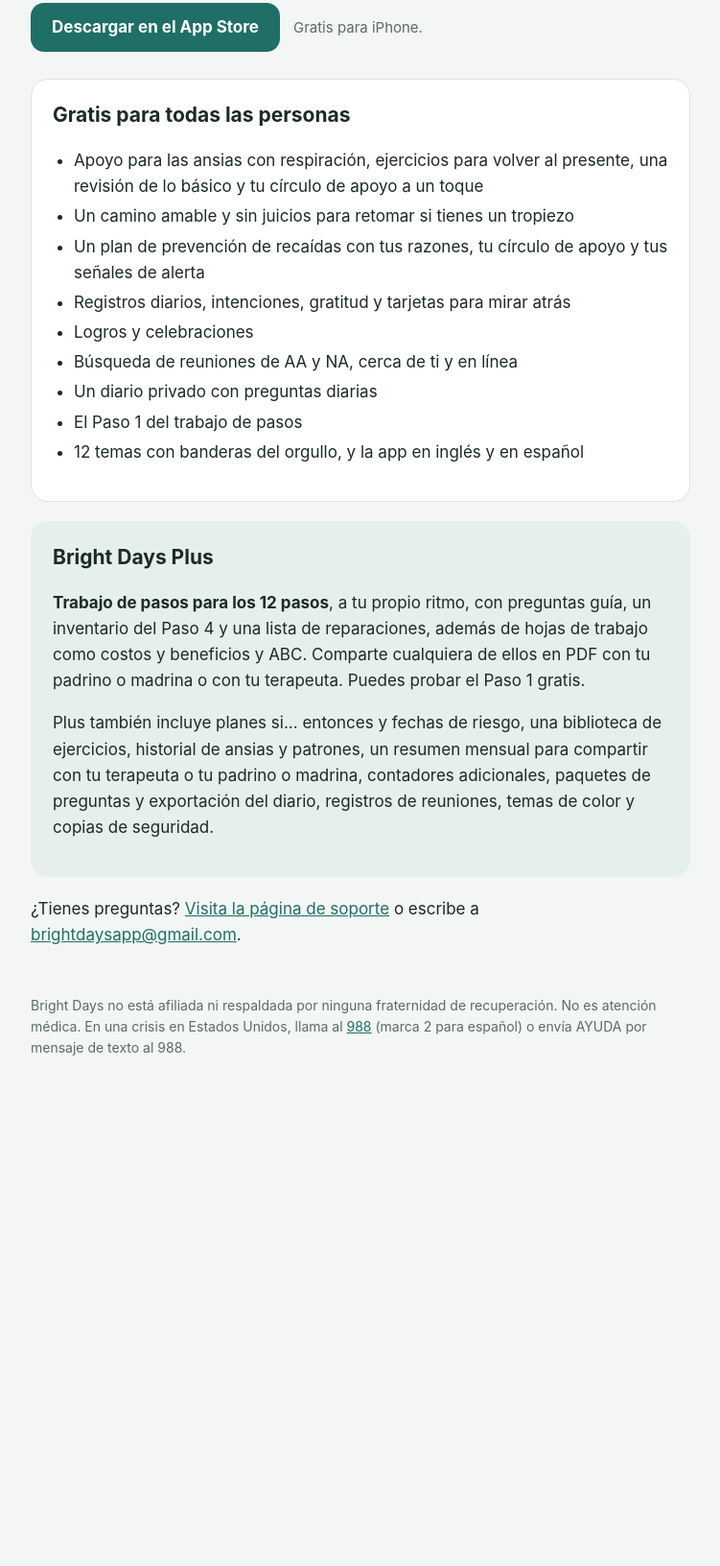
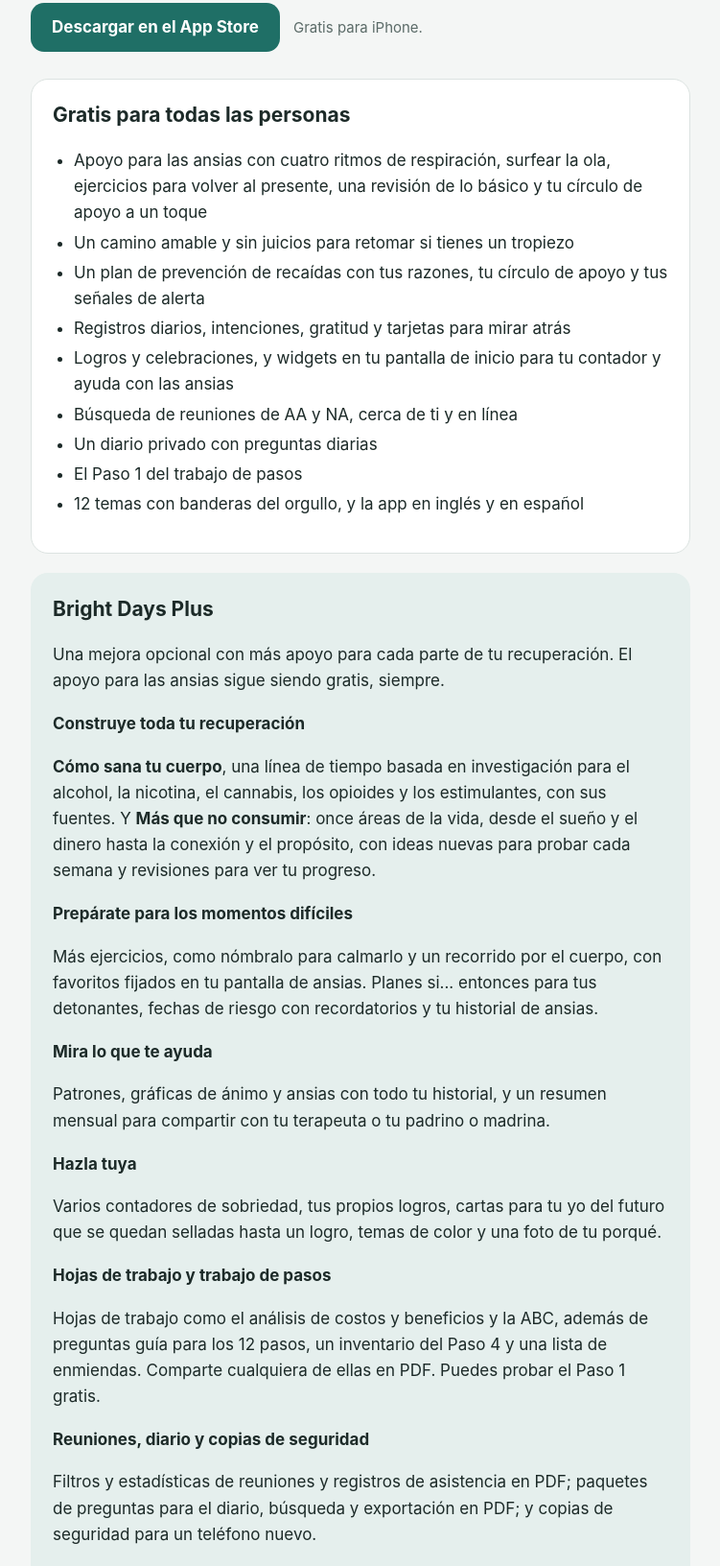
Before and after one commit to netrefajaz/brightdays, a plain HTML site: page index-es.html in a window 1280 px wide. Shown: the part 308-1940 px from the top of the page at 96% size, without its empty margins (264-1015 px from the left). Before the commit the page ends 1476 px from the top, so only its background shows below. Drawn offline with Linux system fonts and the light colour scheme.

Commit message:
Website: detailed Plus section and new free features
- Plus section now lists all six groups with headings, including How your body
  heals and More than not using, in English and Spanish
- Free list adds four breathing patterns, urge surfing, and Home Screen widgets
- Spacing for headings inside cards

Co-Authored-By: Claude Opus 5.5 <noreply@anthropic.com>
Claude-Session: https://claude.ai/code/session_01BtmGbLjCrccEgT1X8fBLK2

```diff
--- a/index-es.html
+++ b/index-es.html
@@ -27,11 +27,11 @@
   <div class="card">
     <h2>Gratis para todas las personas</h2>
     <ul>
-      <li>Apoyo para las ansias con respiración, ejercicios para volver al presente, una revisión de lo básico y tu círculo de apoyo a un toque</li>
+      <li>Apoyo para las ansias con cuatro ritmos de respiración, surfear la ola, ejercicios para volver al presente, una revisión de lo básico y tu círculo de apoyo a un toque</li>
       <li>Un camino amable y sin juicios para retomar si tienes un tropiezo</li>
       <li>Un plan de prevención de recaídas con tus razones, tu círculo de apoyo y tus señales de alerta</li>
       <li>Registros diarios, intenciones, gratitud y tarjetas para mirar atrás</li>
-      <li>Logros y celebraciones</li>
+      <li>Logros y celebraciones, y widgets en tu pantalla de inicio para tu contador y ayuda con las ansias</li>
       <li>Búsqueda de reuniones de AA y NA, cerca de ti y en línea</li>
       <li>Un diario privado con preguntas diarias</li>
       <li>El Paso 1 del trabajo de pasos</li>
@@ -41,8 +41,19 @@
 
   <div class="card soft">
     <h2>Bright Days Plus</h2>
-    <p><strong>Trabajo de pasos para los 12 pasos</strong>, a tu propio ritmo, con preguntas guía, un inventario del Paso 4 y una lista de reparaciones, además de hojas de trabajo como costos y beneficios y ABC. Comparte cualquiera de ellos en PDF con tu padrino o madrina o con tu terapeuta. Puedes probar el Paso 1 gratis.</p>
-    <p>Plus también incluye planes si... entonces y fechas de riesgo, una biblioteca de ejercicios, historial de ansias y patrones, un resumen mensual para compartir con tu terapeuta o tu padrino o madrina, contadores adicionales, paquetes de preguntas y exportación del diario, registros de reuniones, temas de color y copias de seguridad.</p>
+    <p>Una mejora opcional con más apoyo para cada parte de tu recuperación. El apoyo para las ansias sigue siendo gratis, siempre.</p>
+    <h3>Construye toda tu recuperación</h3>
+    <p><strong>Cómo sana tu cuerpo</strong>, una línea de tiempo basada en investigación para el alcohol, la nicotina, el cannabis, los opioides y los estimulantes, con sus fuentes. Y <strong>Más que no consumir</strong>: once áreas de la vida, desde el sueño y el dinero hasta la conexión y el propósito, con ideas nuevas para probar cada semana y revisiones para ver tu progreso.</p>
+    <h3>Prepárate para los momentos difíciles</h3>
+    <p>Más ejercicios, como nómbralo para calmarlo y un recorrido por el cuerpo, con favoritos fijados en tu pantalla de ansias. Planes si... entonces para tus detonantes, fechas de riesgo con recordatorios y tu historial de ansias.</p>
+    <h3>Mira lo que te ayuda</h3>
+    <p>Patrones, gráficas de ánimo y ansias con todo tu historial, y un resumen mensual para compartir con tu terapeuta o tu padrino o madrina.</p>
+    <h3>Hazla tuya</h3>
+    <p>Varios contadores de sobriedad, tus propios logros, cartas para tu yo del futuro que se quedan selladas hasta un logro, temas de color y una foto de tu porqué.</p>
+    <h3>Hojas de trabajo y trabajo de pasos</h3>
+    <p>Hojas de trabajo como el análisis de costos y beneficios y la ABC, además de preguntas guía para los 12 pasos, un inventario del Paso 4 y una lista de enmiendas. Comparte cualquiera de ellas en PDF. Puedes probar el Paso 1 gratis.</p>
+    <h3>Reuniones, diario y copias de seguridad</h3>
+    <p>Filtros y estadísticas de reuniones y registros de asistencia en PDF; paquetes de preguntas para el diario, búsqueda y exportación en PDF; y copias de seguridad para un teléfono nuevo.</p>
   </div>
 
   <p>¿Tienes preguntas? <a href="support-es.html">Visita la página de soporte</a> o escribe a <a href="mailto:brightdaysapp@gmail.com">brightdaysapp@gmail.com</a>.</p>
--- a/style.css
+++ b/style.css
@@ -34,6 +34,7 @@ a { color: var(--teal); }
 .card.soft { background: var(--teal-soft); border-color: transparent; }
 .card.crisis { background: #FBEFE6; border-color: transparent; }
 .card h2, .card h3 { margin-top: 0; }
+.card p + h3 { margin-top: 18px; }
 ul { padding-left: 22px; }
 li { margin: 4px 0; }
 table { width: 100%; border-collapse: collapse; font-size: 15px; }
```
Also changed, not shown: index.html (+15 -4 lines).
